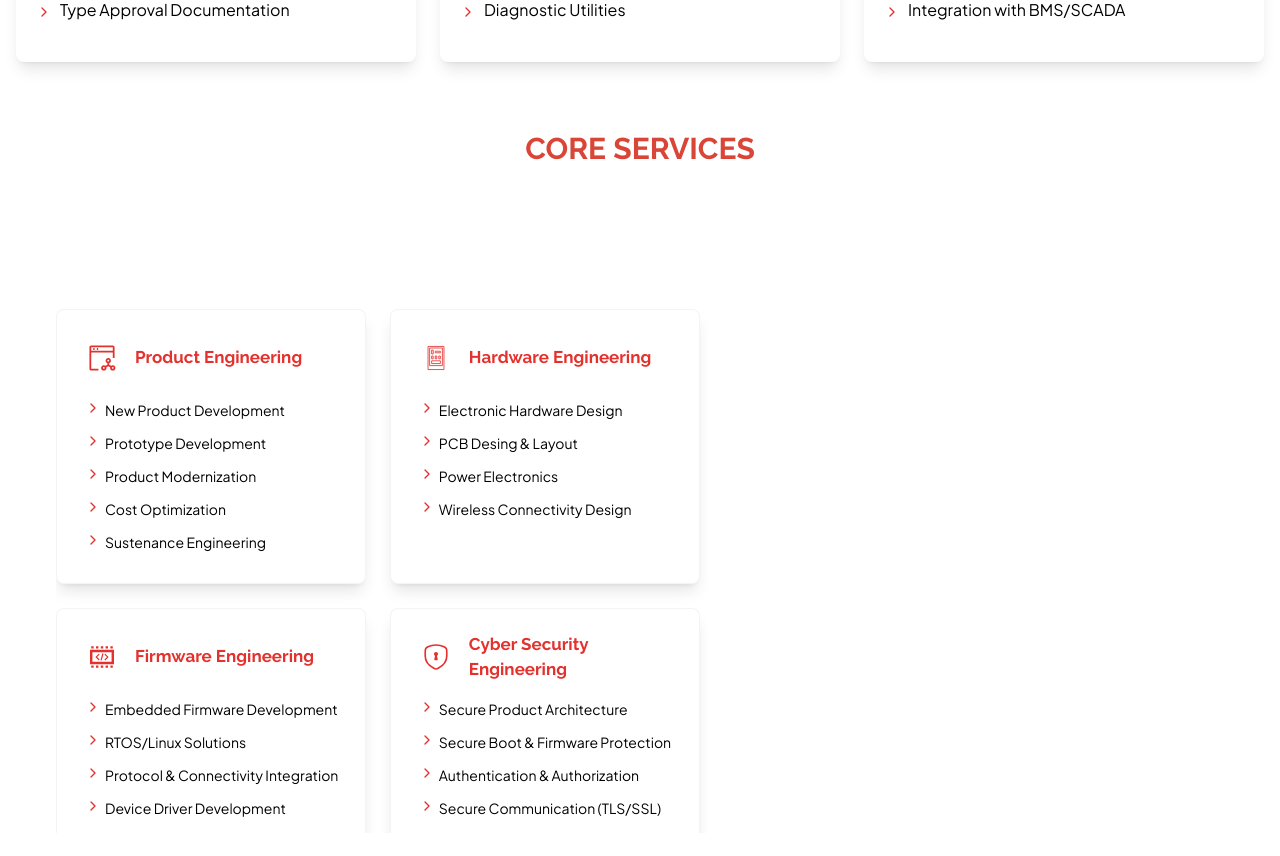
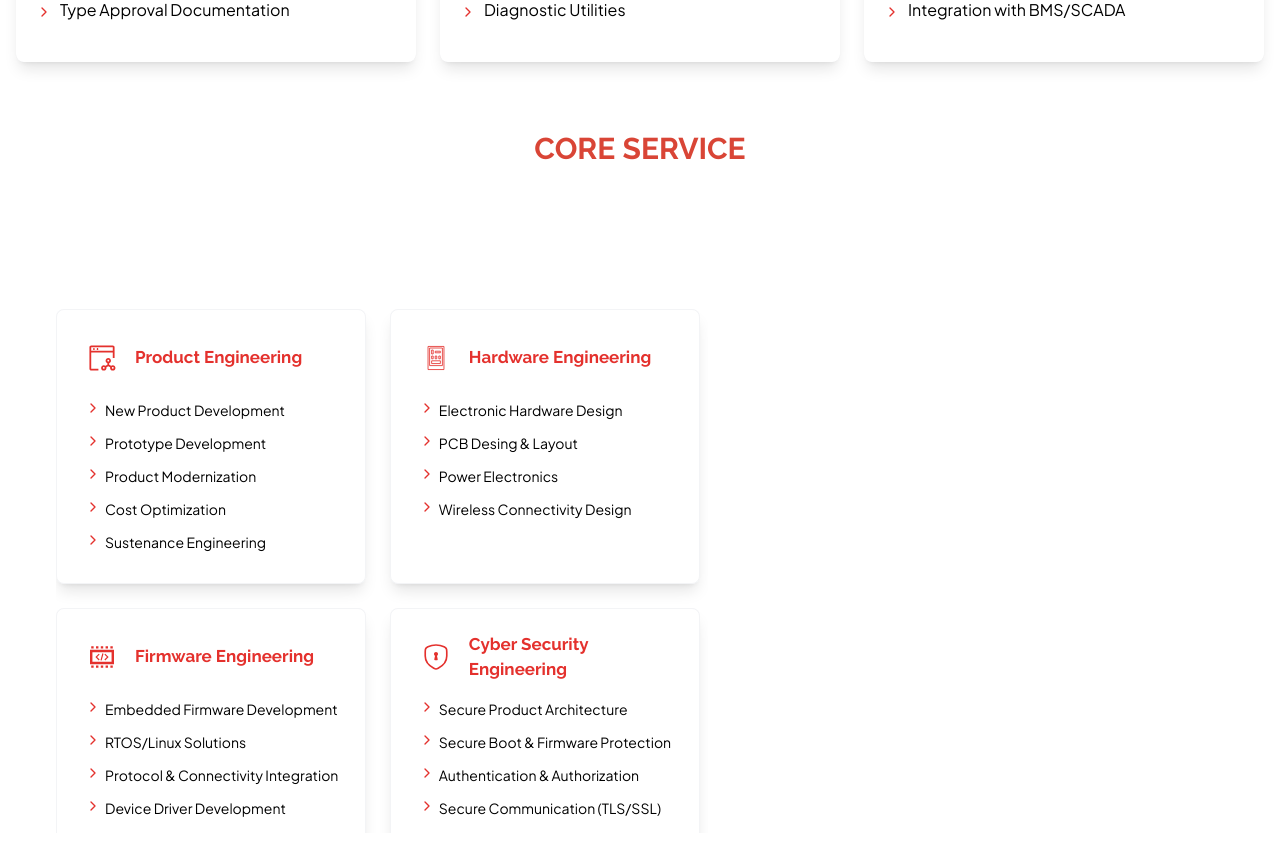
Before and after one commit to Jai-Irkal/emcus, a Next.js app: page / in a window 1280 px wide. Shown: the part 1780-2636 px from the top of the page. Built offline with nearby package versions, Linux system fonts and the light colour scheme.

Commit message:
Core services - service

```diff
--- a/app/page.tsx
+++ b/app/page.tsx
@@ -40,7 +40,7 @@ export default function Home() {
           ))}
         </div>
 
-        <h1 className="text-[30px] text-[#d94536] font-bold text-center w-full mt-10">CORE SERVICES</h1>
+        <h1 className="text-[30px] text-[#d94536] font-bold text-center w-full mt-10">CORE SERVICE</h1>
         <div className="grid grid-cols-1 lg:grid-cols-[1.2fr_1fr] gap-6 lg:mt-10 lg:px-4 lg:min-h-[720px]">
 
           {/* Left Column - Scrollable */}
```
